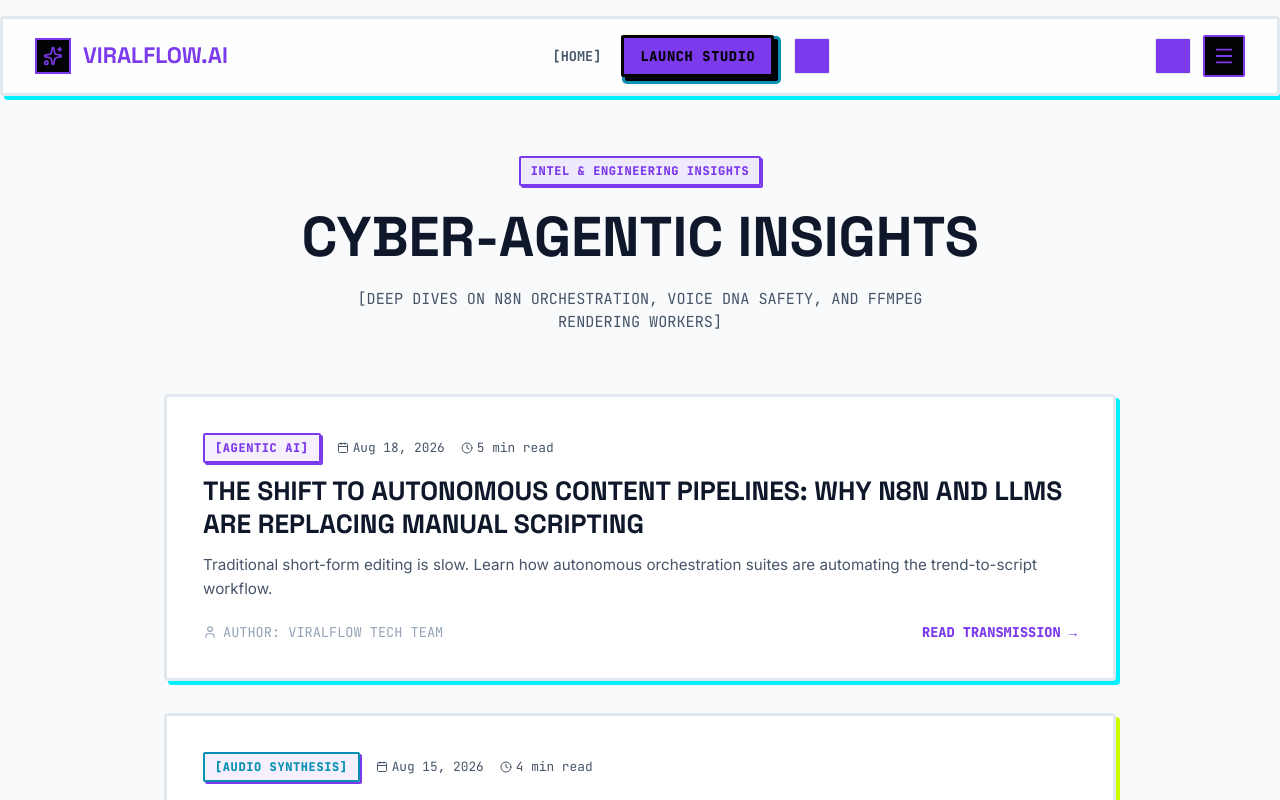
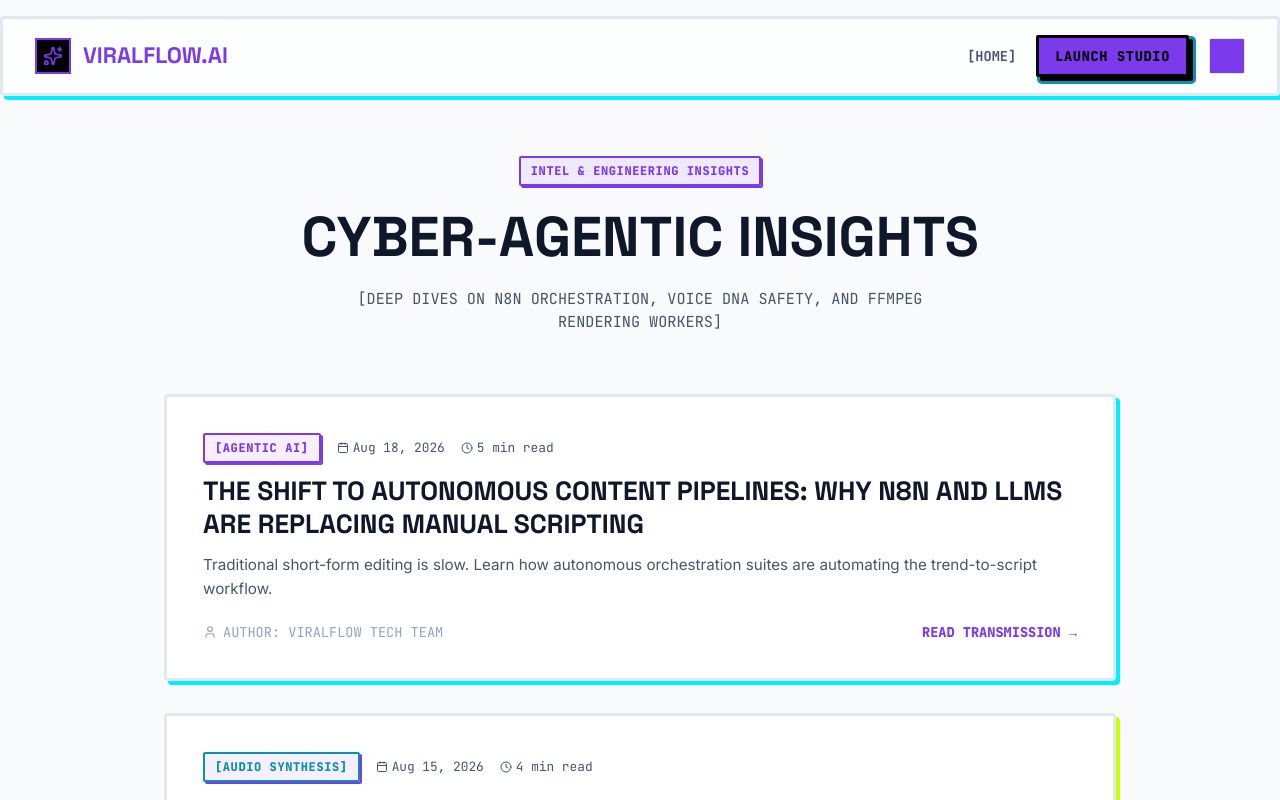
Before and after one commit to Ibrahim2637/ViralFlow.Ai, a Next.js app: page /blog in a window 1280 px wide. Built offline with nearby package versions, Linux system fonts and the light colour scheme.

Commit message:
Fix duplicate theme switcher display on desktop screens by applying !important to mobile-menu-btn CSS

```diff
--- a/src/app/blog/page.tsx
+++ b/src/app/blog/page.tsx
@@ -149,7 +149,7 @@ Rather than trusting the initial script draft, the n8n orchestrator triggers a s
         </div>
 
         {/* Mobile Hamburger & Theme Toggle */}
-        <div style={{ display: 'flex', alignItems: 'center', gap: '12px' }} className="mobile-menu-btn">
+        <div style={{ alignItems: 'center', gap: '12px' }} className="mobile-menu-btn">
           <ThemeToggle />
           <button
             onClick={() => setMobileMenuOpen(!mobileMenuOpen)}
--- a/src/app/globals.css
+++ b/src/app/globals.css
@@ -308,7 +308,7 @@ button, input, select, textarea {
    ======================================================= */
 
 .mobile-menu-btn {
-  display: none;
+  display: none !important;
 }
 
 @media (max-width: 1024px) {
--- a/src/app/page.tsx
+++ b/src/app/page.tsx
@@ -137,7 +137,7 @@ export default function Home() {
         </div>
 
         {/* Mobile Hamburger & Theme Toggle Button Container */}
-        <div style={{ display: 'flex', alignItems: 'center', gap: '12px' }} className="mobile-menu-btn">
+        <div style={{ alignItems: 'center', gap: '12px' }} className="mobile-menu-btn">
           <ThemeToggle />
           <button
             onClick={() => setMobileMenuOpen(!mobileMenuOpen)}
```
